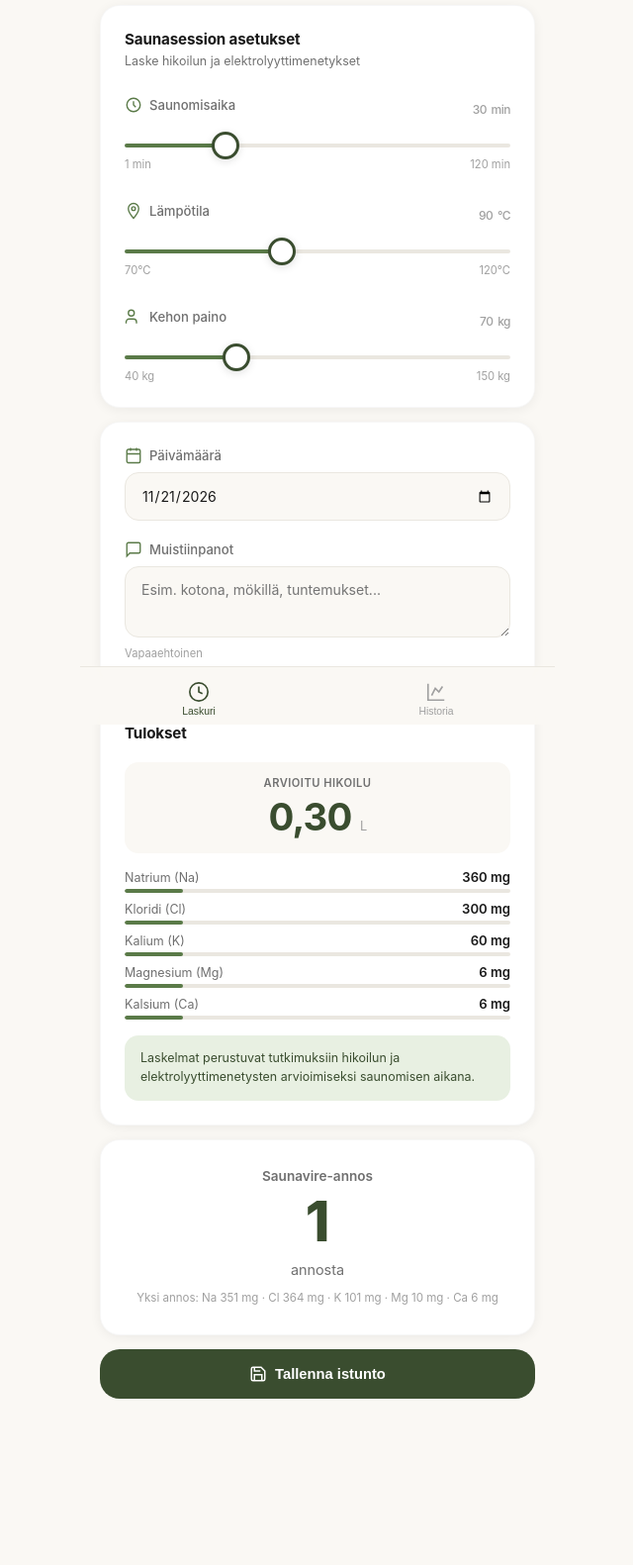
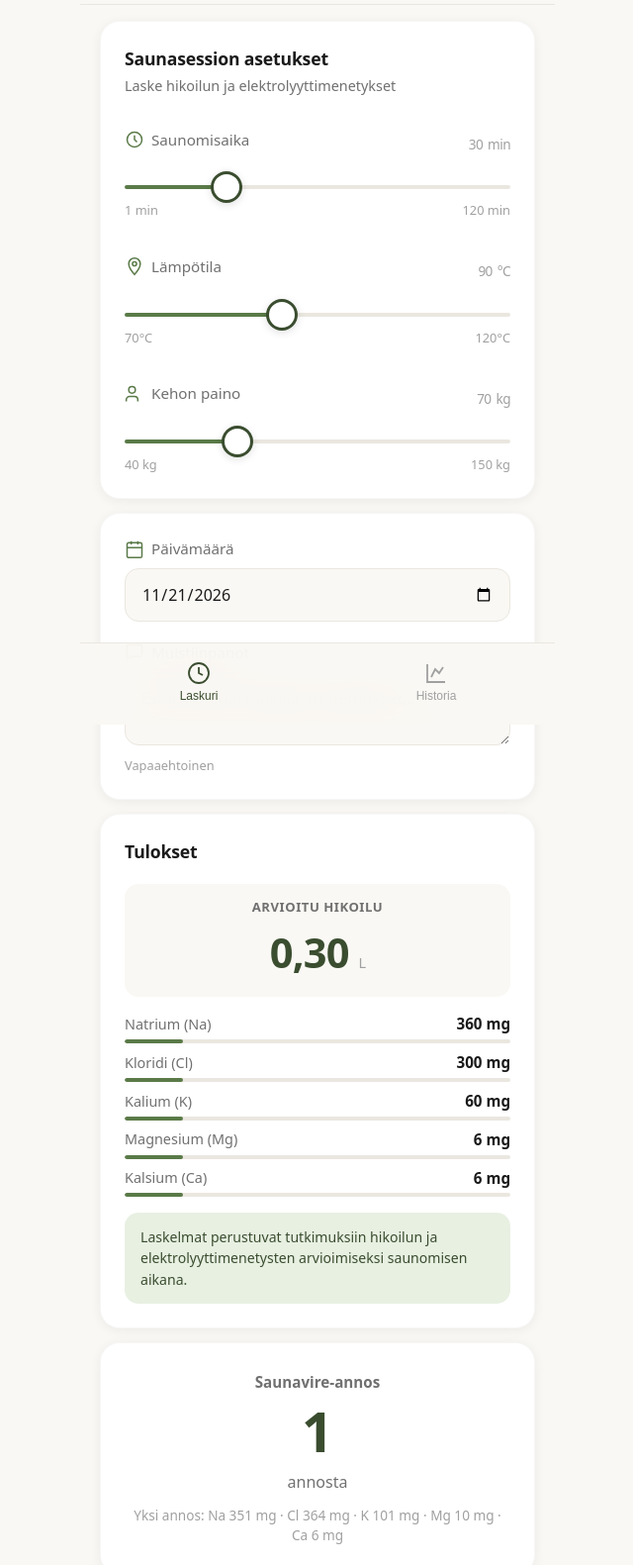
Before and after one commit to claritytoolslab/saunavire-pwa, a plain HTML site: page v2/index.html in a window 1280 px wide. Shown: the part 68-1649 px from the top of the page at 99% size, without its empty margins (319-959 px from the left). Before the commit the page ends 1587 px from the top, so only its background shows below. Drawn offline with Linux system fonts and the light colour scheme.

Commit message:
v2: apply 2026 mobile best practices - larger fonts, better tab bar spacing, bigger logo
- viewport-fit=cover for proper safe area insets on iOS
- Bottom tab bar: more padding above gesture bar (12px + env(safe-area-inset-bottom))
- Logo in header: 28px → 38px height
- All font sizes increased: body labels ~0.95rem, values larger, minimum 16px base
- Touch targets: min-height 44px on all interactive elements
- Slider thumbs: 28px → 32px for better touch targets
- system-ui font family first for native feel
- line-height: 1.5 on body for readability
- Tab bar text: 0.65rem → 0.75rem, icons 22px → 24px

Co-Authored-By: Claude Opus 4.6 <noreply@anthropic.com>
Claude-Session: https://claude.ai/code/session_01GvdsRzZczihaEzrT5SWjHH

```diff
--- a/v2/index.html
+++ b/v2/index.html
@@ -2,7 +2,7 @@
 <html lang="fi">
 <head>
 <meta charset="UTF-8">
-<meta name="viewport" content="width=device-width, initial-scale=1.0, user-scalable=no">
+<meta name="viewport" content="width=device-width, initial-scale=1.0, user-scalable=no, viewport-fit=cover">
 <meta name="apple-mobile-web-app-capable" content="yes">
 <meta name="apple-mobile-web-app-status-bar-style" content="default">
 <meta name="apple-mobile-web-app-title" content="Saunavire">
@@ -35,10 +35,10 @@
   --shadow-lg:0 8px 32px rgba(0,0,0,0.08);
 }
 body{
-  font-family:-apple-system,BlinkMacSystemFont,'SF Pro Display','Segoe UI',system-ui,sans-serif;
+  font-family:system-ui,-apple-system,BlinkMacSystemFont,'SF Pro Display','Segoe UI',sans-serif;
   background:var(--bg);color:var(--text);max-width:480px;margin:0 auto;
-  padding:0 0 90px;-webkit-font-smoothing:antialiased;
-  min-height:100dvh;
+  padding:0 0 100px;-webkit-font-smoothing:antialiased;
+  min-height:100dvh;font-size:16px;line-height:1.5;
 }
 
 /* Header */
@@ -46,10 +46,11 @@ body{
   position:sticky;top:0;z-index:50;
   background:rgba(250,248,244,0.85);
   backdrop-filter:blur(20px);-webkit-backdrop-filter:blur(20px);
-  padding:12px 20px;
+  padding:14px 20px calc(14px + env(safe-area-inset-top, 0px));
+  padding-top:calc(14px + env(safe-area-inset-top, 0px));
   border-bottom:1px solid var(--border);
 }
-.app-header img{height:28px}
+.app-header img{height:38px}
 
 /* Content area */
 .content{padding:16px 20px}
@@ -61,16 +62,16 @@ body{
   backdrop-filter:blur(20px);-webkit-backdrop-filter:blur(20px);
   border-top:1px solid var(--border);
   display:flex;max-width:480px;margin:0 auto;
-  padding:6px 0 env(safe-area-inset-bottom, 8px);
+  padding:8px 0 calc(12px + env(safe-area-inset-bottom, 12px));
 }
 .tab-btn{
-  flex:1;display:flex;flex-direction:column;align-items:center;gap:3px;
-  padding:8px 0;border:none;background:none;cursor:pointer;
-  color:var(--text-tertiary);font-size:0.65rem;font-weight:500;
-  transition:color 0.2s;
+  flex:1;display:flex;flex-direction:column;align-items:center;gap:4px;
+  padding:10px 0;border:none;background:none;cursor:pointer;
+  color:var(--text-tertiary);font-size:0.75rem;font-weight:500;
+  transition:color 0.2s;min-height:44px;
 }
 .tab-btn.active{color:var(--green)}
-.tab-btn svg{width:22px;height:22px;stroke-width:1.8;fill:none;stroke:currentColor}
+.tab-btn svg{width:24px;height:24px;stroke-width:1.8;fill:none;stroke:currentColor}
 
 /* Cards */
 .card{
@@ -80,44 +81,44 @@ body{
   border:1px solid rgba(0,0,0,0.03);
 }
 .card-header{margin-bottom:20px}
-.card-header h2{font-size:0.95rem;font-weight:700;letter-spacing:-0.01em}
-.card-header p{font-size:0.78rem;color:var(--text-secondary);margin-top:4px;line-height:1.4}
+.card-header h2{font-size:1.1rem;font-weight:700;letter-spacing:-0.01em}
+.card-header p{font-size:0.9rem;color:var(--text-secondary);margin-top:4px;line-height:1.5}
 
 /* Sliders */
 .param{margin-bottom:24px}
 .param:last-child{margin-bottom:0}
 .param-top{display:flex;justify-content:space-between;align-items:baseline;margin-bottom:12px}
-.param-label{font-size:0.82rem;color:var(--text-secondary);font-weight:500;display:flex;align-items:center;gap:7px}
-.param-label svg{width:18px;height:18px;stroke:var(--green-mid);stroke-width:1.8;fill:none}
-.param-value{font-size:1.6rem;font-weight:700;color:var(--green);letter-spacing:-0.02em}
-.param-value span{font-size:0.75rem;font-weight:500;color:var(--text-tertiary);margin-left:2px}
+.param-label{font-size:0.95rem;color:var(--text-secondary);font-weight:500;display:flex;align-items:center;gap:7px}
+.param-label svg{width:20px;height:20px;stroke:var(--green-mid);stroke-width:1.8;fill:none}
+.param-value{font-size:1.8rem;font-weight:700;color:var(--green);letter-spacing:-0.02em}
+.param-value span{font-size:0.85rem;font-weight:500;color:var(--text-tertiary);margin-left:2px}
 
 input[type=range]{
   -webkit-appearance:none;width:100%;height:4px;
   background:var(--border);border-radius:2px;outline:none;
 }
 input[type=range]::-webkit-slider-thumb{
-  -webkit-appearance:none;width:28px;height:28px;border-radius:50%;
+  -webkit-appearance:none;width:32px;height:32px;border-radius:50%;
   background:var(--card);border:3px solid var(--green);cursor:pointer;
   box-shadow:0 2px 8px rgba(0,0,0,0.12);
   transition:transform 0.15s;
 }
 input[type=range]:active::-webkit-slider-thumb{transform:scale(1.15)}
-.range-labels{display:flex;justify-content:space-between;font-size:0.7rem;color:var(--text-tertiary);margin-top:6px}
+.range-labels{display:flex;justify-content:space-between;font-size:0.8rem;color:var(--text-tertiary);margin-top:6px}
 
 /* Date & comments */
 .form-field{margin-bottom:20px}
 .form-field:last-child{margin-bottom:0}
-.form-label{font-size:0.82rem;color:var(--text-secondary);font-weight:500;margin-bottom:8px;display:flex;align-items:center;gap:7px}
-.form-label svg{width:18px;height:18px;stroke:var(--green-mid);stroke-width:1.8;fill:none}
+.form-label{font-size:0.95rem;color:var(--text-secondary);font-weight:500;margin-bottom:8px;display:flex;align-items:center;gap:7px}
+.form-label svg{width:20px;height:20px;stroke:var(--green-mid);stroke-width:1.8;fill:none}
 .form-input{
   width:100%;padding:14px 16px;border:1.5px solid var(--border);border-radius:var(--radius-sm);
-  font-size:0.88rem;background:var(--bg);color:var(--text);
+  font-size:1rem;background:var(--bg);color:var(--text);
   font-family:inherit;transition:border-color 0.2s;
 }
 .form-input:focus{outline:none;border-color:var(--green-light)}
 textarea.form-input{min-height:72px;resize:vertical}
-.form-hint{font-size:0.7rem;color:var(--text-tertiary);margin-top:5px}
+.form-hint{font-size:0.8rem;color:var(--text-tertiary);margin-top:5px}
 
 /* Results */
 .results-grid{display:grid;grid-template-columns:1fr 1fr;gap:10px;margin-bottom:16px}
@@ -125,16 +126,16 @@ textarea.form-input{min-height:72px;resize:vertical}
   background:var(--bg);border-radius:var(--radius-sm);padding:14px;text-align:center;
 }
 .result-tile.wide{grid-column:1/-1}
-.result-label{font-size:0.7rem;color:var(--text-secondary);text-transform:uppercase;letter-spacing:0.04em;font-weight:600}
-.result-value{font-size:1.8rem;font-weight:700;color:var(--green);margin-top:4px;letter-spacing:-0.02em}
-.result-value.large{font-size:2.4rem}
-.result-unit{font-size:0.8rem;font-weight:400;color:var(--text-tertiary)}
+.result-label{font-size:0.82rem;color:var(--text-secondary);text-transform:uppercase;letter-spacing:0.04em;font-weight:600}
+.result-value{font-size:2rem;font-weight:700;color:var(--green);margin-top:4px;letter-spacing:-0.02em}
+.result-value.large{font-size:2.6rem}
+.result-unit{font-size:0.9rem;font-weight:400;color:var(--text-tertiary)}
 
 .electrolyte-bar{margin-bottom:8px}
 .electrolyte-bar:last-child{margin-bottom:0}
 .electrolyte-top{display:flex;justify-content:space-between;align-items:center;margin-bottom:4px}
-.electrolyte-name{font-size:0.78rem;color:var(--text-secondary)}
-.electrolyte-val{font-size:0.82rem;font-weight:600;color:var(--text)}
+.electrolyte-name{font-size:0.9rem;color:var(--text-secondary)}
+.electrolyte-val{font-size:0.95rem;font-weight:600;color:var(--text)}
 .bar-track{height:4px;background:var(--border);border-radius:2px;overflow:hidden}
 .bar-fill{height:100%;background:var(--green-mid);border-radius:2px;transition:width 0.5s ease}
 
@@ -143,39 +144,39 @@ textarea.form-input{min-height:72px;resize:vertical}
   background:var(--green-pale);border-radius:var(--radius-sm);
   padding:14px 16px;margin-top:16px;
 }
-.info-box p{font-size:0.78rem;color:var(--green);line-height:1.5}
+.info-box p{font-size:0.88rem;color:var(--green);line-height:1.5}
 
 /* Dose */
 .dose-card{text-align:center;padding:28px 24px}
-.dose-label{font-size:0.85rem;font-weight:600;color:var(--text-secondary)}
+.dose-label{font-size:0.95rem;font-weight:600;color:var(--text-secondary)}
 .dose-value{font-size:3.5rem;font-weight:800;color:var(--green);line-height:1.1;margin:8px 0}
-.dose-unit{font-size:0.9rem;color:var(--text-secondary)}
-.dose-detail{font-size:0.72rem;color:var(--text-tertiary);margin-top:12px;line-height:1.5}
+.dose-unit{font-size:1rem;color:var(--text-secondary)}
+.dose-detail{font-size:0.85rem;color:var(--text-tertiary);margin-top:12px;line-height:1.5}
 
 /* Buttons */
 .btn{
   width:100%;padding:16px;border:none;border-radius:var(--radius);
-  font-size:0.92rem;font-weight:600;cursor:pointer;
+  font-size:1rem;font-weight:600;cursor:pointer;min-height:50px;
   display:flex;align-items:center;justify-content:center;gap:8px;
   transition:transform 0.1s,opacity 0.1s;
 }
 .btn:active{transform:scale(0.98);opacity:0.9}
 .btn-primary{background:var(--green);color:#fff}
 .btn-outline{background:transparent;color:var(--green);border:1.5px solid var(--border);margin-top:10px}
-.btn-danger{background:none;color:#c0392b;font-size:0.78rem;padding:8px;border:none;width:auto}
+.btn-danger{background:none;color:#c0392b;font-size:0.88rem;padding:10px;border:none;width:auto;min-height:44px}
 
 /* History */
 .history-item{
   padding:16px 0;border-bottom:1px solid var(--border);
 }
 .history-item:last-child{border-bottom:none}
-.history-date{font-weight:600;font-size:0.88rem}
-.history-stats{font-size:0.78rem;color:var(--text-secondary);margin-top:5px;line-height:1.6}
-.history-comment{font-size:0.78rem;color:var(--text-secondary);font-style:italic;margin-top:5px}
+.history-date{font-weight:600;font-size:1rem}
+.history-stats{font-size:0.9rem;color:var(--text-secondary);margin-top:5px;line-height:1.6}
+.history-comment{font-size:0.9rem;color:var(--text-secondary);font-style:italic;margin-top:5px}
 
 .empty-state{text-align:center;padding:48px 20px;color:var(--text-tertiary)}
 .empty-state svg{width:48px;height:48px;stroke:var(--border);stroke-width:1.5;fill:none;margin-bottom:12px}
-.empty-state p{font-size:0.85rem;line-height:1.5}
+.empty-state p{font-size:0.95rem;line-height:1.5}
 
 /* Install overlay */
 .install-overlay{
@@ -189,18 +190,18 @@ textarea.form-input{min-height:72px;resize:vertical}
   padding:28px;width:100%;max-width:400px;text-align:center;
   box-shadow:var(--shadow-lg);
 }
-.install-card h2{color:#fff;font-size:1.05rem;margin-bottom:10px}
-.install-card .desc{font-size:0.82rem;opacity:0.85;margin-bottom:16px;line-height:1.5}
-.install-card .steps{font-size:0.82rem;text-align:left;margin:16px 0;line-height:2.1}
+.install-card h2{color:#fff;font-size:1.15rem;margin-bottom:10px}
+.install-card .desc{font-size:0.95rem;opacity:0.85;margin-bottom:16px;line-height:1.5}
+.install-card .steps{font-size:0.95rem;text-align:left;margin:16px 0;line-height:2.1}
 .install-card .share-icon{display:inline-block;width:18px;height:18px;vertical-align:middle;margin:0 2px}
 .btn-install{
   width:100%;padding:15px;border:none;border-radius:14px;
-  font-size:0.92rem;font-weight:600;cursor:pointer;
+  font-size:1rem;font-weight:600;cursor:pointer;min-height:50px;
   background:#fff;color:var(--green);margin-bottom:10px;
 }
 .btn-continue{
   width:100%;padding:12px;border:none;border-radius:14px;
-  font-size:0.82rem;cursor:pointer;
+  font-size:0.95rem;cursor:pointer;min-height:44px;
   background:transparent;color:rgba(255,255,255,0.6);
 }
 
@@ -208,7 +209,7 @@ textarea.form-input{min-height:72px;resize:vertical}
 .toast{
   position:fixed;bottom:100px;left:50%;transform:translateX(-50%);
   background:var(--green);color:#fff;padding:12px 24px;
-  border-radius:var(--radius-sm);font-size:0.82rem;z-index:100;
+  border-radius:var(--radius-sm);font-size:0.9rem;z-index:100;
   opacity:0;transition:opacity 0.3s;box-shadow:var(--shadow-lg);
 }
 .toast.show{opacity:1}
```
